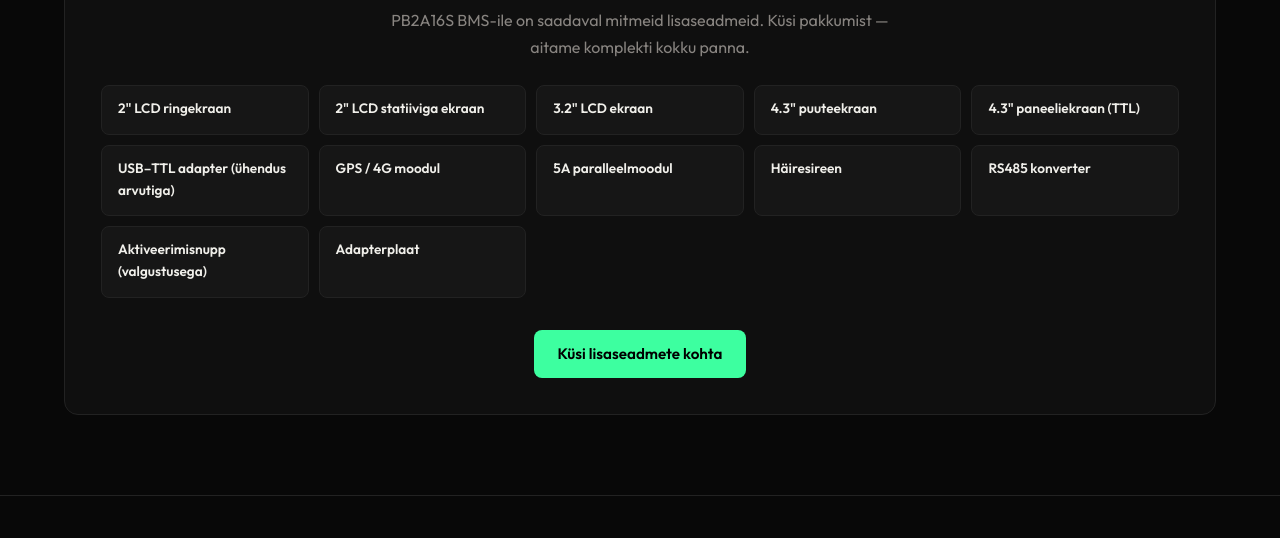
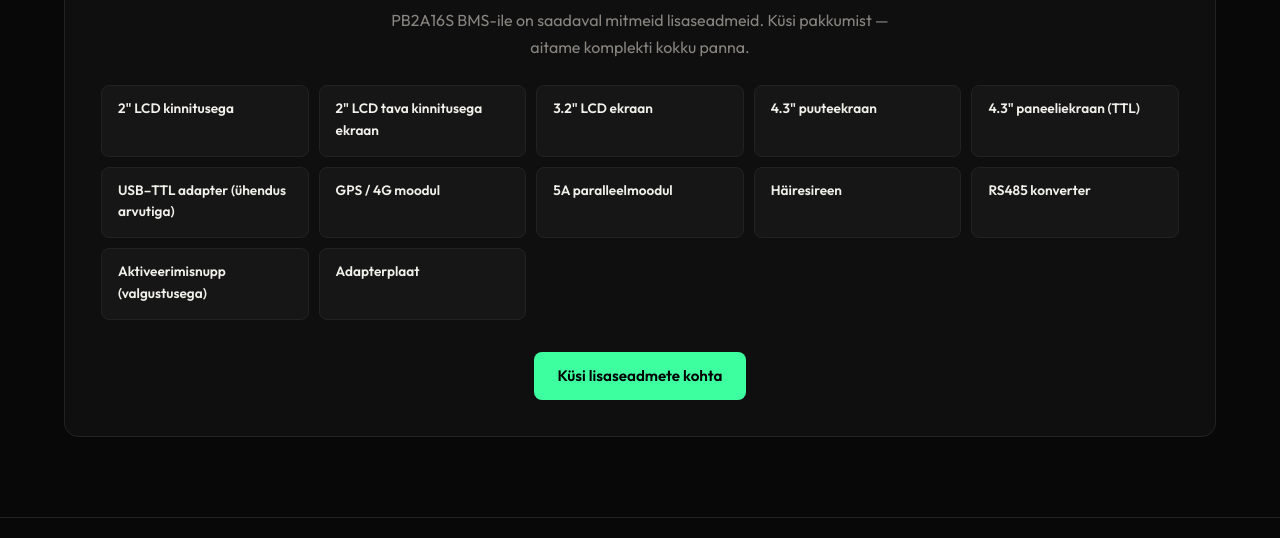
Before and after one commit to oskarluh/solvolt, a website: page jinong-pb2a16s.html in a window 1280 px wide. Shown: the part 2849-3387 px from the top of the page. Drawn offline with Linux system fonts and the light colour scheme.

Commit message:
Update jinong-pb2a16s.html

```diff
--- a/jinong-pb2a16s.html
+++ b/jinong-pb2a16s.html
@@ -293,8 +293,8 @@
       <h2 style="margin-bottom:10px">Saadaval lisaseadmed</h2>
       <p style="color:var(--text-2);max-width:520px;margin:0 auto 24px">PB2A16S BMS-ile on saadaval mitmeid lisaseadmeid. Küsi pakkumist — aitame komplekti kokku panna.</p>
       <div class="accessories-grid">
-        <div class="acc-item"><strong>2" LCD ringekraan</strong></div>
-        <div class="acc-item"><strong>2" LCD statiiviga ekraan</strong></div>
+        <div class="acc-item"><strong>2" LCD kinnitusega</strong></div>
+        <div class="acc-item"><strong>2" LCD tava kinnitusega ekraan</strong></div>
         <div class="acc-item"><strong>3.2" LCD ekraan</strong></div>
         <div class="acc-item"><strong>4.3" puuteekraan</strong></div>
         <div class="acc-item"><strong>4.3" paneeliekraan (TTL)</strong></div>
```
